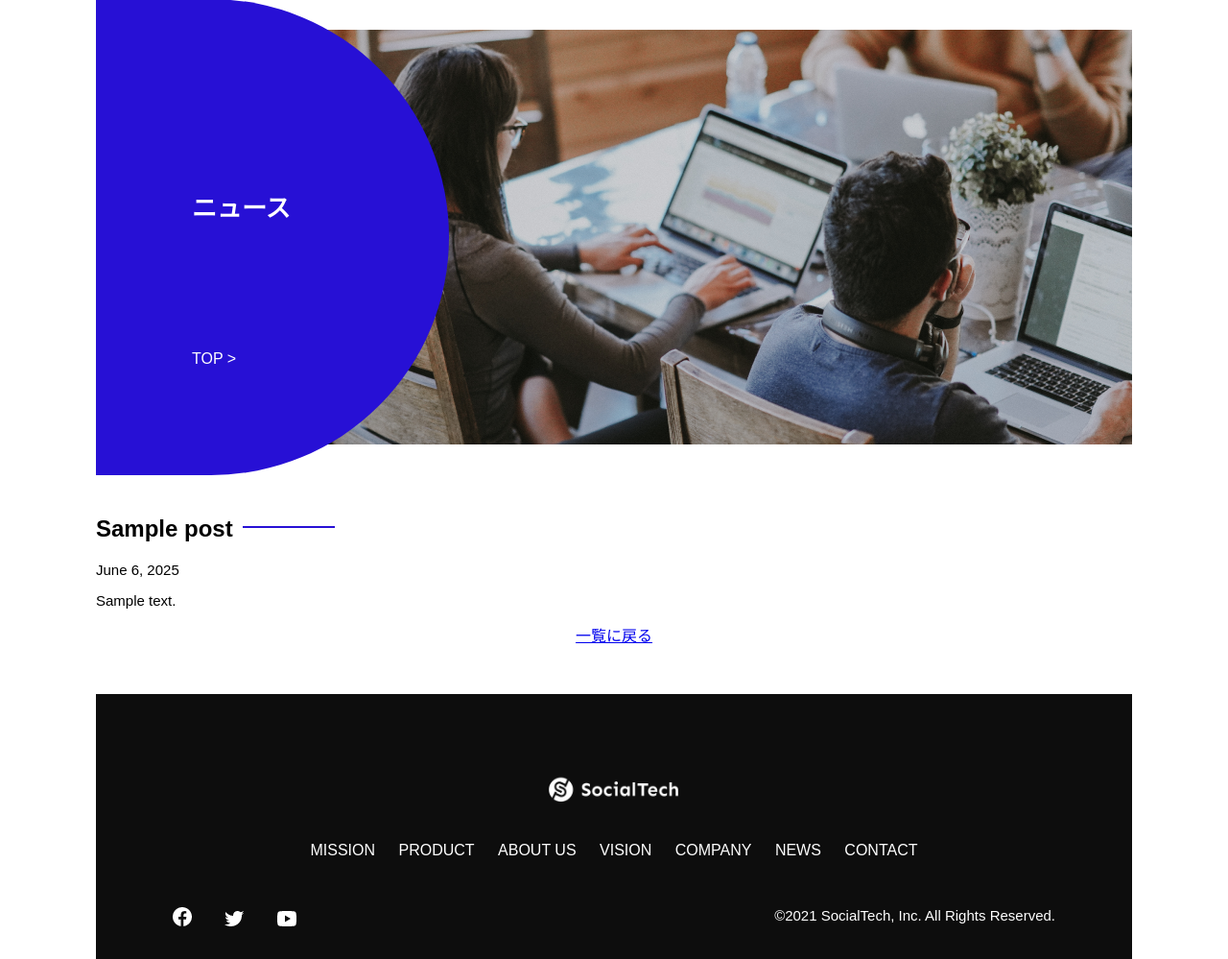
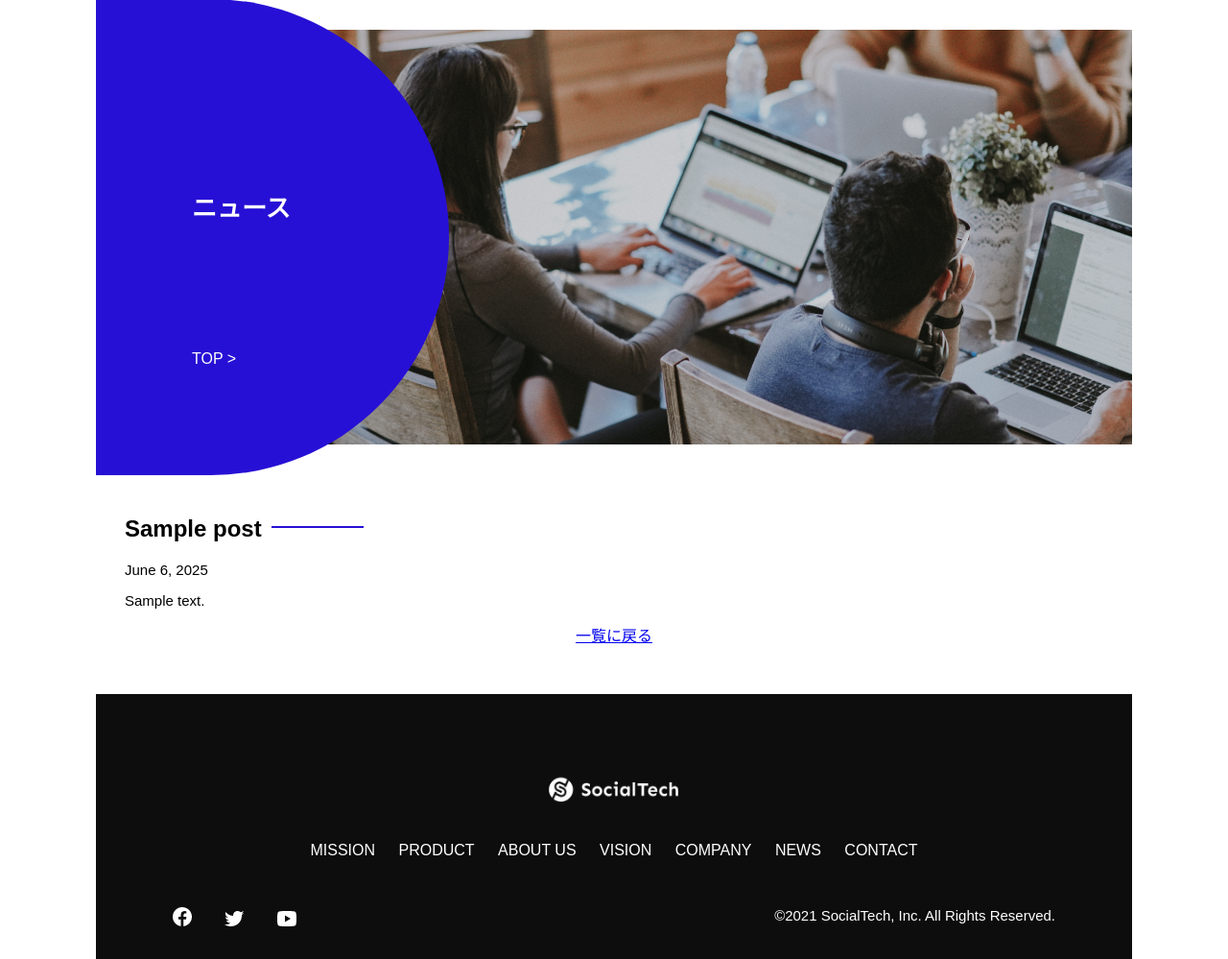
Before and after one commit to ichiko-git/socialtech, a WordPress theme: template single.php in a window 1280 px wide. Shown: the part 53-1052 px from the top of the page at 96% size. Run offline with PHP 8.4 and a stand-in for WordPress, Linux system fonts and the light colour scheme; the site name, menu and one post (Sample post) are stand-ins, and other content is empty.

Commit message:
WordPressSP表示確認

```diff
--- a/header.php
+++ b/header.php
@@ -67,7 +67,7 @@
                 id="logo-sp"
                 onclick="document.getElementById('nav-sp').style.display = 'none'"
               >
-                <img src="images/logo-sp.png" alt="トップページに戻る" />
+                <img src="<?php echo get_template_directory_uri(); ?>/images/logo-sp.png" alt="トップページに戻る" />
               </a>
             </li>
             <li>
--- a/single.php
+++ b/single.php
@@ -21,12 +21,10 @@ Template Post Type: post
             </div>
           </div>
         </section>
-        <section id="news-content">
+        <section id="single-content">
           <h2 class="index-h2"><?php the_title(); ?></h2>
           <p><?php the_date(); ?></p>
-          <div class="news-content-inner">
-            <?php the_content(); ?>
-          </div>
+          <p><?php the_content(); ?></p>
         </section>
         <section id="news-back">
           <a href="<?php echo home_url(); ?>/category/news">一覧に戻る</a>
--- a/style.css
+++ b/style.css
@@ -451,6 +451,10 @@ footer {
   box-shadow: none;
 }
 /* news投稿ページ */
+#single-content {
+  margin-left: 30px;
+  margin-right: 30px;
+}
 #news-back {
   text-align: center;
   margin-bottom: 50px;
@@ -849,6 +853,12 @@ footer {
   .radiobutton {
     margin-bottom: 20px;
   }
+
+  /* NEWS */
+  .news-h2 {
+    font-size: 20px;
+  }
+
   /* フッター */
   footer {
     padding: 30px 20px 50px 20px;
```
